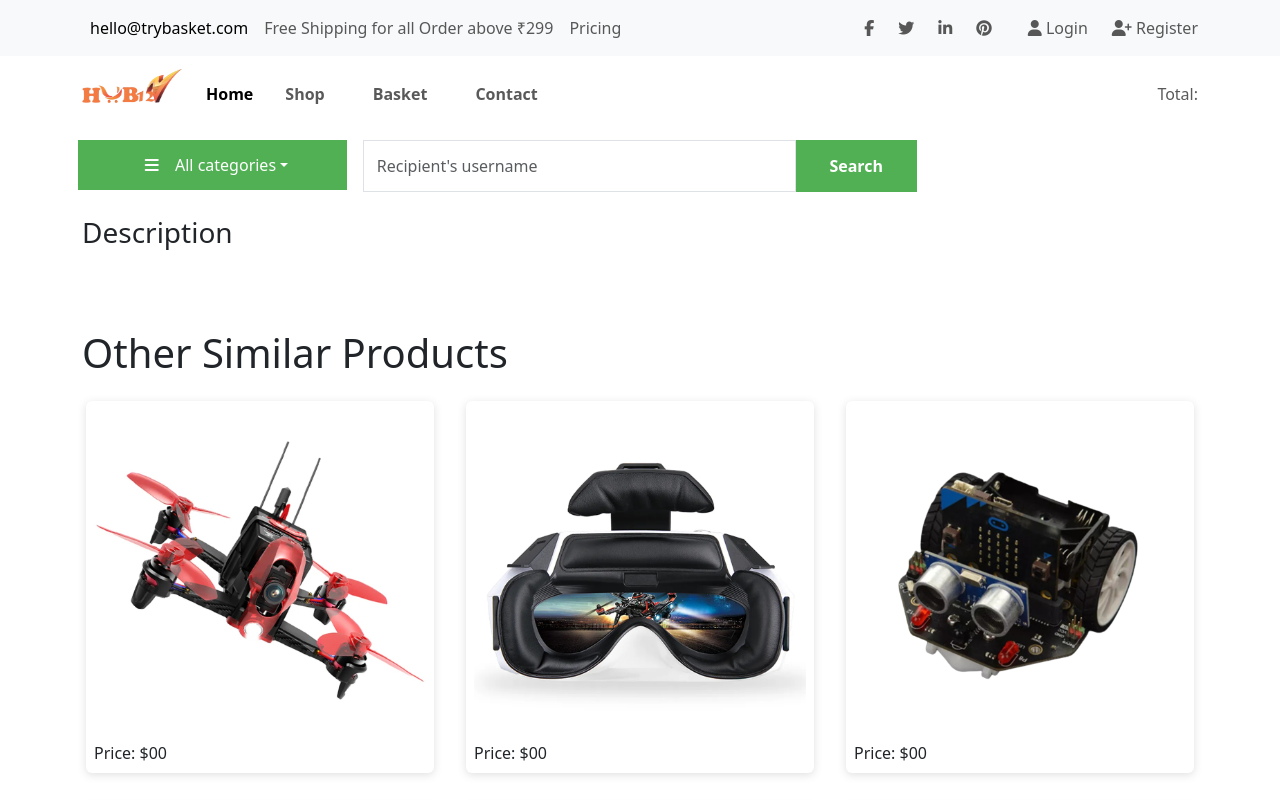
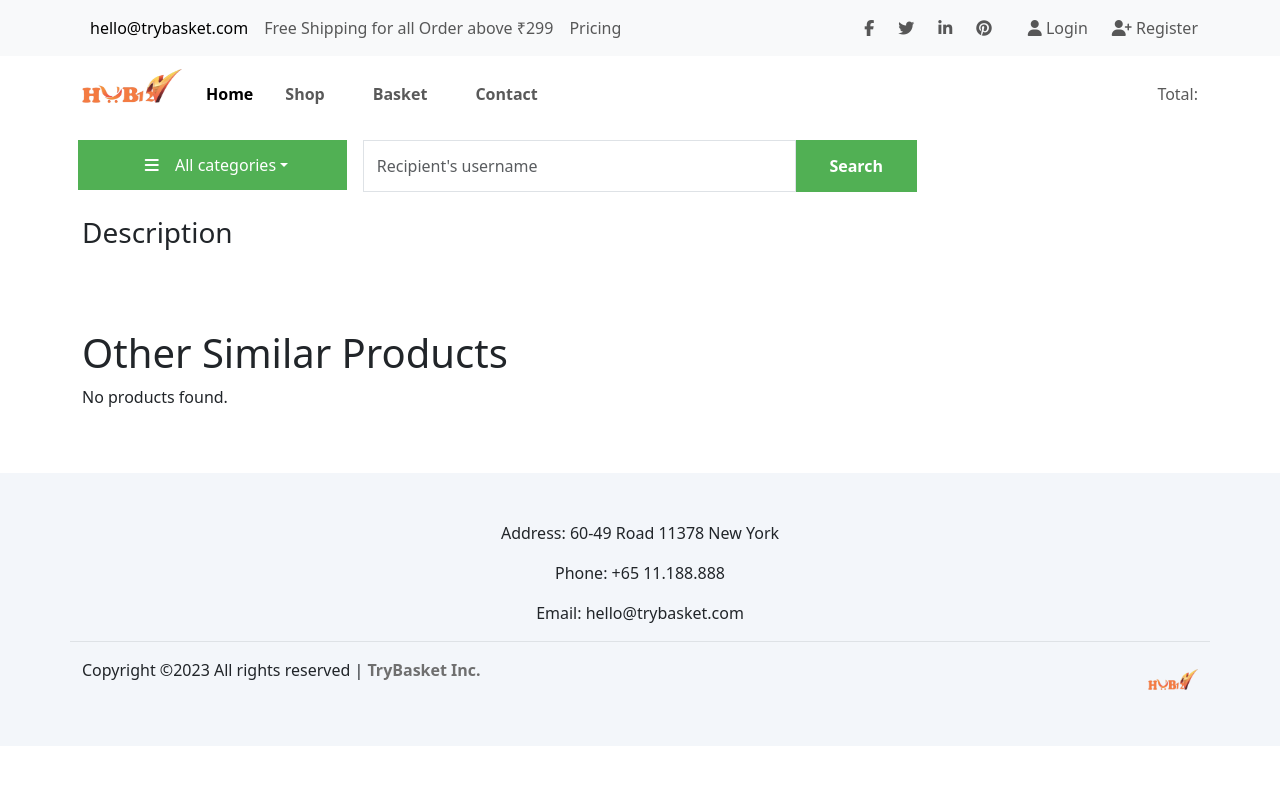
Before and after one commit to Rhoda-bot/ventory, a Next.js app: page /shop/batteries in a window 1280 px wide. Shown: the top 800 px of the page. Built offline with nearby package versions, Linux system fonts and the light colour scheme; some icons are missing.

Commit message:
git commit -m "fix: changed some code"

```diff
--- a/pages/shop/[...shopPath].js
+++ b/pages/shop/[...shopPath].js
@@ -1,17 +1,17 @@
 import { useRouter } from "next/router";
 import Header from "../reusables/header";
-import { useState } from "react";
+import { useEffect, useState } from "react";
 import productData from '../../utility/product_list.json'
 import Link from "next/link";
 import Footer from "../reusables/footer";
 
 const ShopItems = () => {
-    const router = useRouter();
-    const {shopPath} = router?.query || [];
-    // console.log("shopPath", shopPath);
-    const [allPrproductDataoducts] = useState(productData);
+    const [store, setStore] = useState();
 
-    const filteredProducts = productData.filter(({ slug }) => slug === shopPath?.length < 1 ? '' : shopPath[0]); ///
+    useEffect(() => {
+       setStore(JSON.parse(localStorage.getItem('storeDetails')))
+    }, []);
+    const filteredProducts = productData.filter(({ slug }) => slug === store?.slug); ///
     return(
         <>
             <Header />
@@ -22,7 +22,7 @@ const ShopItems = () => {
                         {productData?.length === 0 ? (
                             <p>No products found</p>
                         ) :
-                        productData && productData.filter((val) => (val.id == shopPath?.length < 1 ? '' : shopPath[1])).map(({id, image, name}) => (
+                        productData && productData.filter((val) => (val.id == store?.id)).map(({id, image, name}) => (
                                 <>
                                     <div className="col-md-7 " key={id}>
                                         <div className="card border-0" style={{
@@ -42,13 +42,13 @@ const ShopItems = () => {
                          <h1>Other Similar Products</h1>
 
                          {
-                            filteredProducts.length === 0 ? (
+                            filteredProducts?.length === 0 ? (
                                 <p>No products found.</p>
                             ) : (
                                <>
-                                    {filteredProducts.map(({ id, image, name }) => (
+                                    {filteredProducts?.map(({ id, image, name }) => (
                                         <div className="col-sm-6 col-md-3 col-lg-4 p-3" key={id}>
-                                            <Link href={`/shop/${shopPath[0]}/${id}`}>
+                                            <Link href={`/shop/${store?.slug}/${id}`}>
                                                 <div className="card p-2 border-0 products__description">
                                                     <img src={image} className="rounded" alt="image" />
                                                     <div className="">
```
Also changed, not shown: pages/shop/[shopPath].js (+7 -2 lines).
